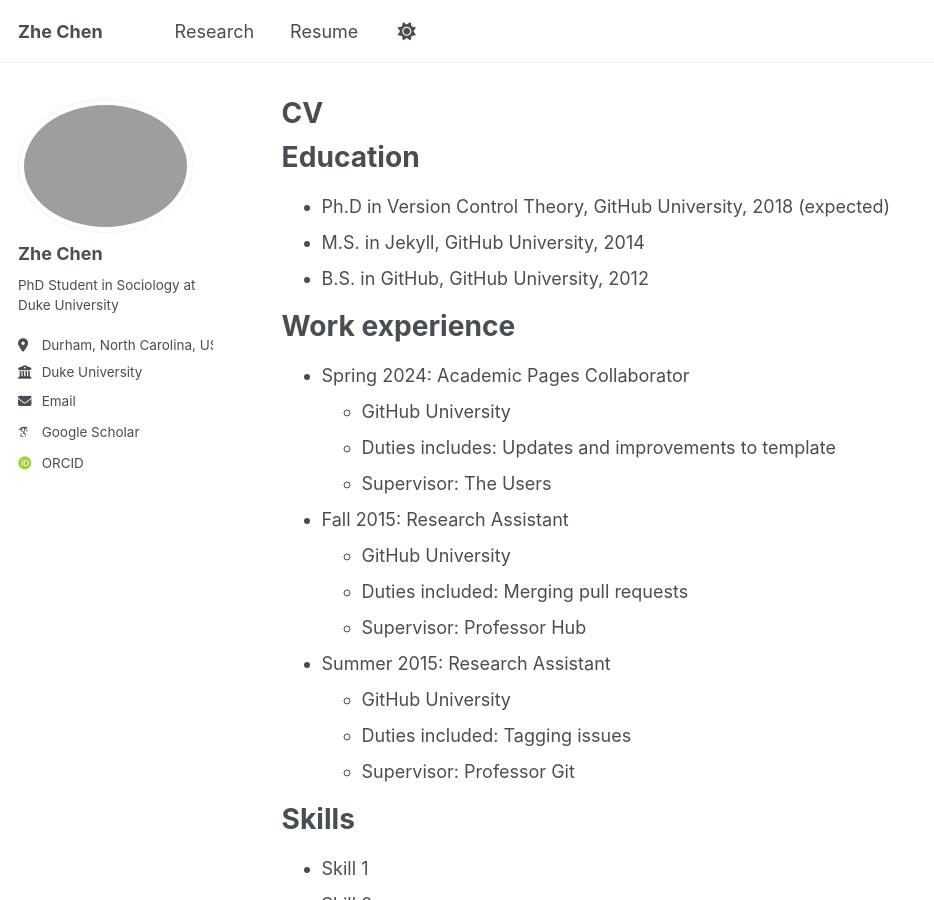
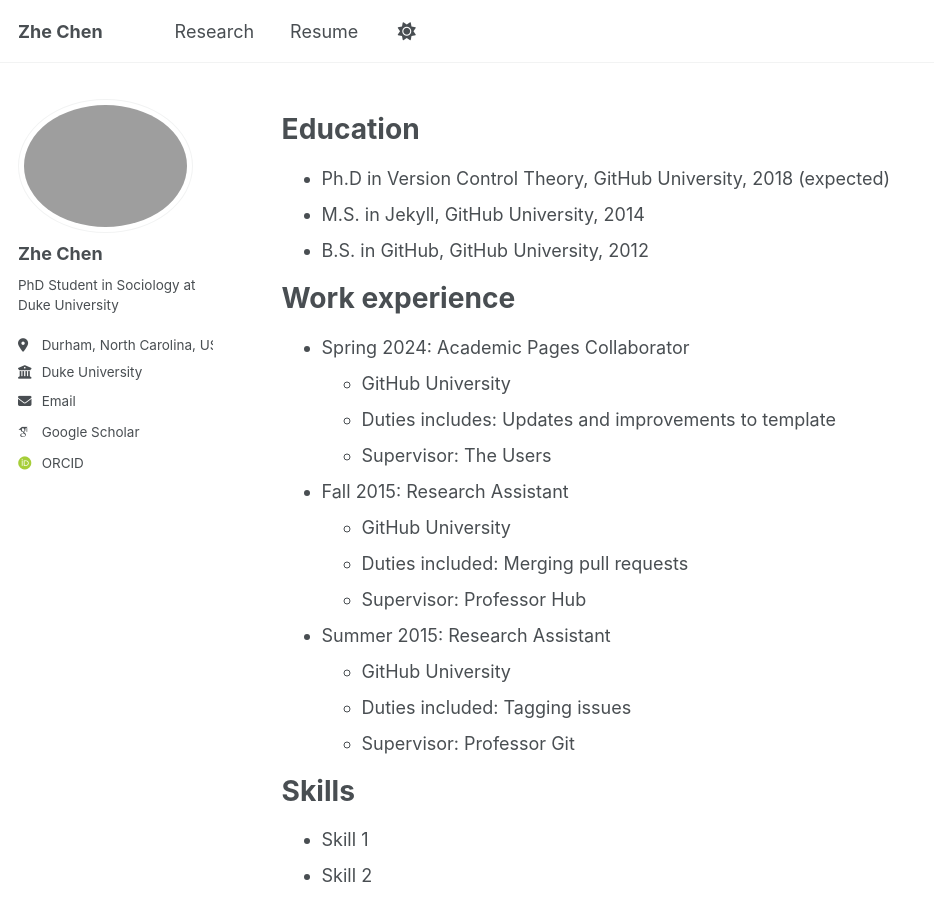
Before and after one commit to zhechensoc/zhechensoc.github.io, a Jekyll site: the page built from _pages/resume.md, in a window 1280 px wide and 900 px high. Shown: the whole window, without its empty margins (0-934 px from the left). Built offline with Jekyll 4.4.1, drawn with Linux system fonts in a browser that asks for light colours; some web fonts are replaced; a script bundle is joined from its source files by our own code; library files that are not in the unit come from our copies.

```diff
--- a/_pages/resume.md
+++ b/_pages/resume.md
@@ -1,10 +1,8 @@
 ---
 layout: archive
-title: "CV"
-permalink: /cv/
+title: ""
+permalink: /resume/
 author_profile: true
-redirect_from:
-  - /resume
 ---
 
 {% include base_path %}
```
